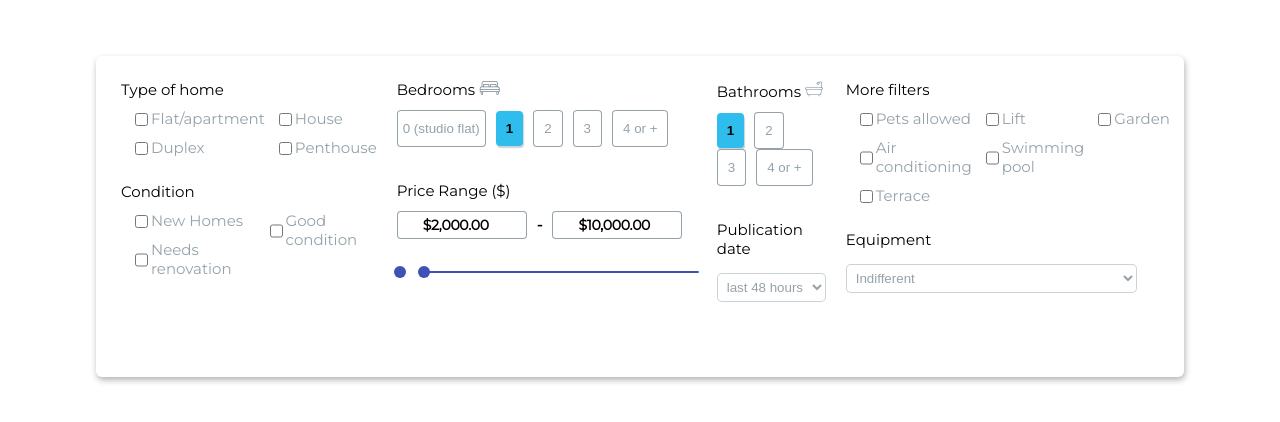
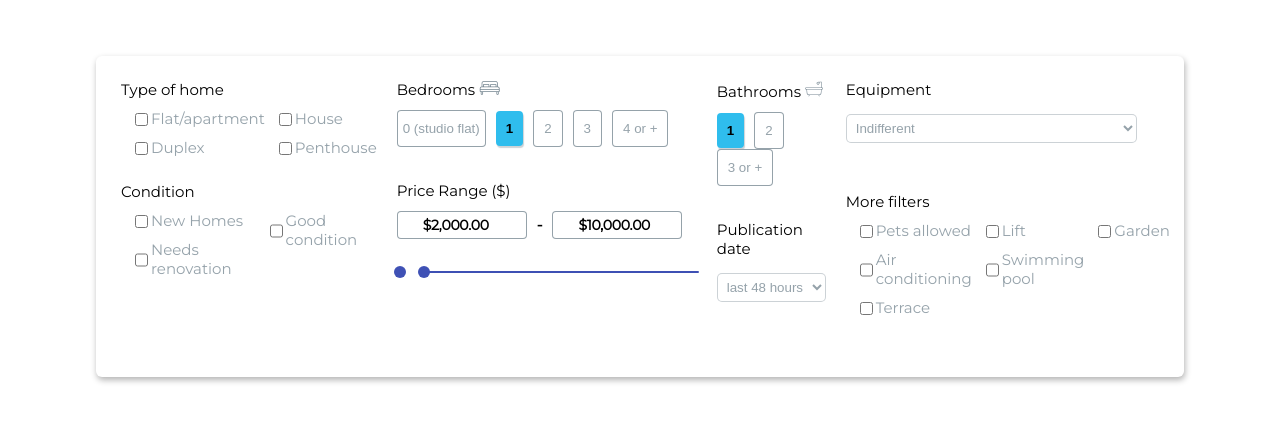
Before and after one commit to real-state-masters/Real-estate-purchase-agency-admin-frontend, a React (Create React App) app: page / in a window 1280 px wide. Shown: the part 144-566 px from the top of the page. Built offline with nearby package versions, Linux system fonts and the light colour scheme.

Commit message:
implement functionality bedrooms,bathrooms filter

```diff
--- a/src/components/Filters/FilterTypes.js
+++ b/src/components/Filters/FilterTypes.js
@@ -1,4 +1,5 @@
 import { Sofa, Bathroom } from "../PropsContainer/logos";
+import React from "react";
 
 export const MoreFilters = () => {
   return (
@@ -72,7 +73,6 @@ export const ConditionFilters = () => {
             <input type="checkbox" />
             <span>New Homes</span>
           </div>
-
           <div>
             <input type="checkbox" />
             <span>Needs renovation</span>
@@ -90,16 +90,50 @@ export const ConditionFilters = () => {
 };
 
 export const BedroomFilters = () => {
+  const [numRooms, setNumRooms] = React.useState(1);
+
+  const toggleRooms = (event) => {
+    if (event.target.tagName == "BUTTON") {
+      console.log("event triggered");
+      setNumRooms(event.target.dataset.rooms);
+    }
+  };
+
   return (
     <div className="filter-type">
       <span className="title">
         Bedrooms <Sofa></Sofa>
-        <div className="filter-rooms">
-          <button>0 (studio flat)</button>
-          <button className="nums buttonClick">1</button>
-          <button className="nums">2</button>
-          <button className="nums">3</button>
-          <button className="nums">4 or +</button>
+        <div className="filter-rooms" onClick={toggleRooms}>
+          <button
+            data-rooms={0}
+            className={`${numRooms == 0 && "buttonClick"}`}
+          >
+            0 (studio flat)
+          </button>
+          <button
+            data-rooms={1}
+            className={`nums ${numRooms == 1 && "buttonClick"}`}
+          >
+            1
+          </button>
+          <button
+            data-rooms={2}
+            className={`nums ${numRooms == 2 && "buttonClick"}`}
+          >
+            2
+          </button>
+          <button
+            data-rooms={3}
+            className={`nums ${numRooms == 3 && "buttonClick"}`}
+          >
+            3
+          </button>
+          <button
+            data-rooms={4}
+            className={`nums ${numRooms == 4 && "buttonClick"}`}
+          >
+            4 or +
+          </button>
         </div>
       </span>
     </div>
@@ -107,15 +141,36 @@ export const BedroomFilters = () => {
 };
 
 export const BathroomFilters = () => {
+  const [numBathRooms, setNumRooms] = React.useState(1);
+
+  const toggleRooms = (event) => {
+    if (event.target.tagName == "BUTTON") {
+      setNumRooms(event.target.dataset.rooms);
+    }
+  };
   return (
     <div className="filter-type">
       <span className="title">
         Bathrooms <Bathroom></Bathroom>
-        <div className="filter-rooms">
-          <button className="nums buttonClick">1</button>
-          <button className="nums">2</button>
-          <button className="nums">3</button>
-          <button className="nums">4 or +</button>
+        <div className="filter-rooms" onClick={toggleRooms}>
+          <button
+            data-rooms={1}
+            className={`nums ${numBathRooms == 1 && "buttonClick"}`}
+          >
+            1
+          </button>
+          <button
+            data-rooms={2}
+            className={`nums ${numBathRooms == 2 && "buttonClick"}`}
+          >
+            2
+          </button>
+          <button
+            data-rooms={3}
+            className={`nums ${numBathRooms == 3 && "buttonClick"}`}
+          >
+            3 or +
+          </button>
         </div>
       </span>
     </div>
--- a/src/components/Filters/Filters.js
+++ b/src/components/Filters/Filters.js
@@ -20,17 +20,15 @@ const Filters = () => {
       </div>
       <div className="filter-block">
         <BedroomFilters></BedroomFilters>
-        <div className="filter-type">
-          <RangeSlider></RangeSlider>
-        </div>
+        <RangeSlider></RangeSlider>
       </div>
       <div className="filter-block">
         <BathroomFilters></BathroomFilters>
         <PublicationDateFilter></PublicationDateFilter>
       </div>
       <div className="filter-block">
+        <EquipmentFilter></EquipmentFilter>
         <MoreFilters></MoreFilters>
-        <EquipmentFilter></EquipmentFilter>
       </div>
     </div>
   );
--- a/src/components/Filters/RangeSlider.js
+++ b/src/components/Filters/RangeSlider.js
@@ -27,7 +27,7 @@ export default function RangeSlider() {
   };
 
   return (
-    <>
+    <div className="filter-type">
       <span className="title">Price Range ($)</span>
       <div className="price-min">{formatter.format(rangePrice[0])}</div>
       <span className="hypen">-</span>
@@ -47,6 +47,6 @@ export default function RangeSlider() {
           max={100000}
         />
       </div>
-    </>
+    </div>
   );
 }
```
Also changed, not shown: 1 other file (tests, documents, lock files or other folders).
